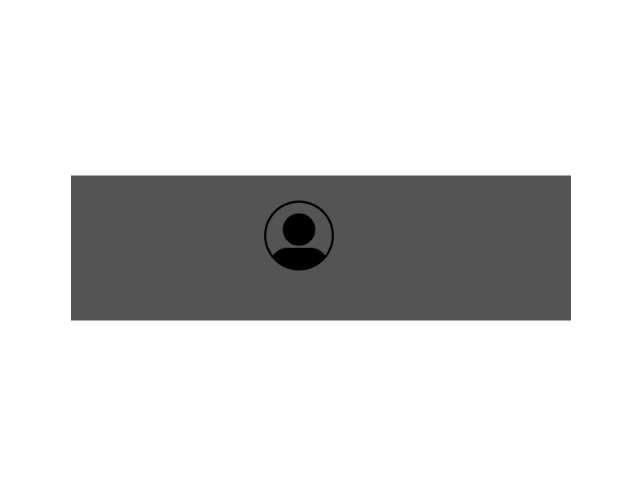
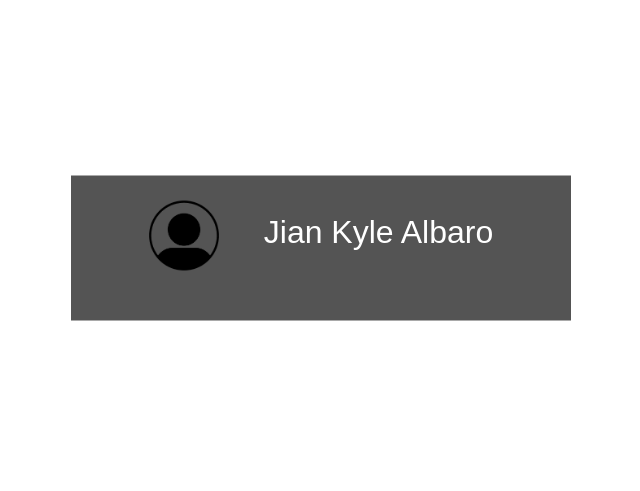
Before and after one commit to hachiXhachi/SmartGate, a PHP site: page /admin_dashboard.php in a window 1280 px wide. Shown: the part 152-643 px from the top of the page, without its empty margins (319-959 px from the left). Run offline with PHP 8.4, Linux system fonts and the light colour scheme; some libraries are stand-ins or nearby versions.

Commit message:
checking commit issues

```diff
--- a/admin_dashboard.php
+++ b/admin_dashboard.php
@@ -245,7 +245,7 @@ file_put_contents('UIDContainer.php', $Write);
             style="font-family:sans-serif;display: flex;align-items: center;justify-content: center;">
             <img src="icons/icon_email.jpg" class="img-fluid" width="70" alt="profile" style="margin-right: 10%;">
             <div class="text-white">
-                <h2>
+                <h2>Jian Kyle Albaro
                     <br>
                 </h2>
             </div>
```
